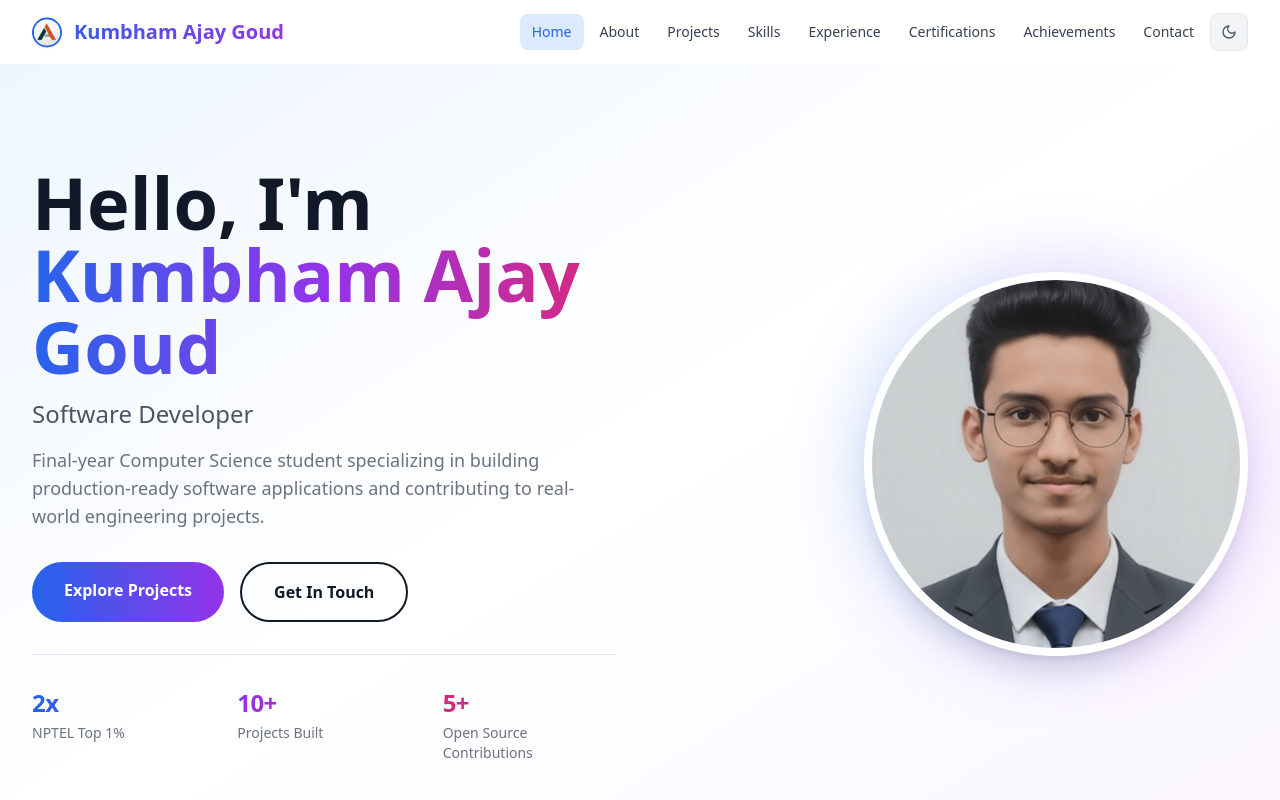
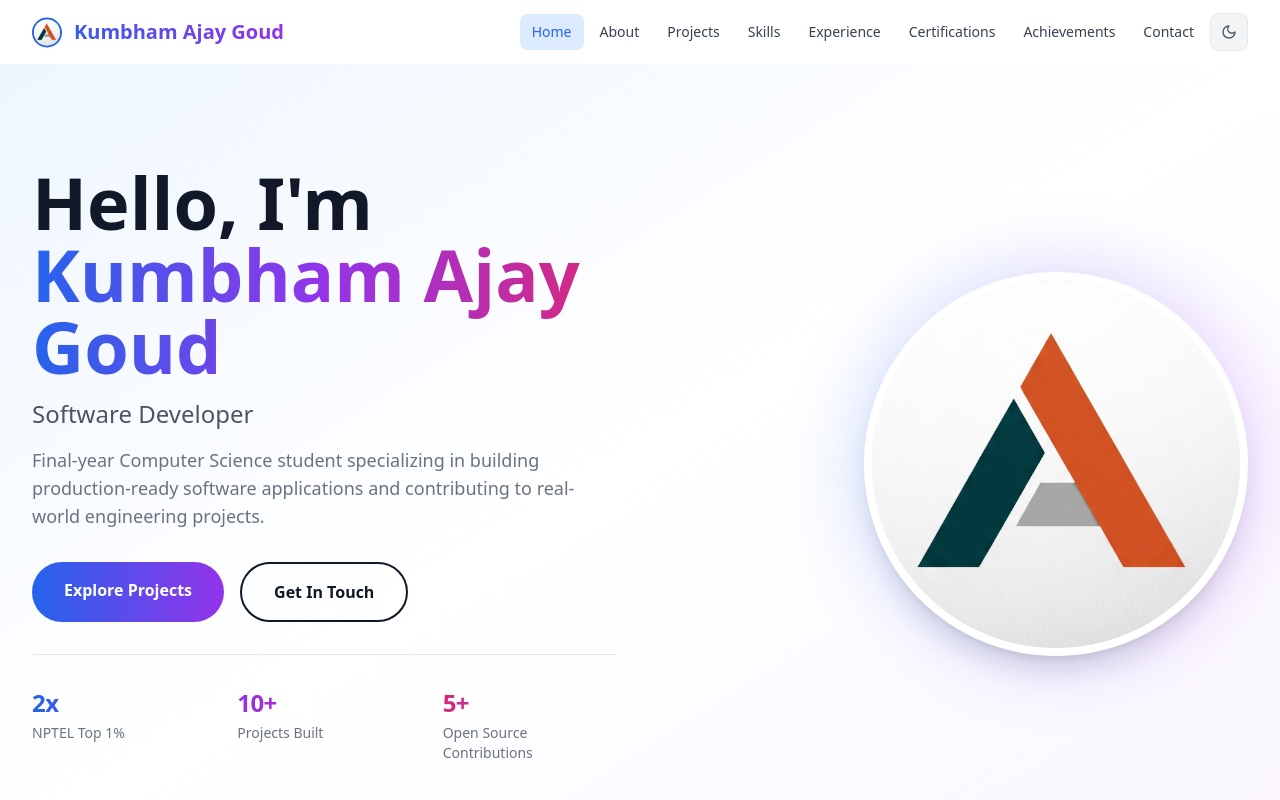
Before and after one commit to AjayKumbham/portfolio, a React (Vite) app: page / in a window 1280 px wide. Shown: the top 800 px of the page. Built offline with nearby package versions, Linux system fonts and the light colour scheme.

Commit message:
feat: add initial home page and personal information data files.

```diff
--- a/src/data/home.js
+++ b/src/data/home.js
@@ -2,7 +2,7 @@ export const homeData = {
   name: "Kumbham Ajay Goud",
   title: "Software Developer",
   tagline: "Final-year Computer Science student specializing in building production-ready software applications and contributing to real-world engineering projects.",
-  profileImage: "/data/images/professional-profile.png", // Local path to your profile image
+  profileImage: "/personal-logo.jpg", // Local path to your profile image
   stats: {
     nptelAchievements: "2x",
     nptelDescription: "NPTEL Top 1%",
--- a/src/data/personal.js
+++ b/src/data/personal.js
@@ -6,7 +6,7 @@ export const personalInfo = {
   location: "Hyderabad, Telangana, India",
   email: "ajaygoud.kumbham@gmail.com",
   phone: "+1 (555) 123-4567",
-  profileImage: "/data/images/professional-profile.png", // Place your profile image in public/data/images/
+  profileImage: "/personal-logo.jpg", // Place your profile image in public/
   resume: "/data/documents/resume.pdf", // Place your resume in public/data/documents/
   social: {
     github: "https://github.com/AjayKumbham/",
```
